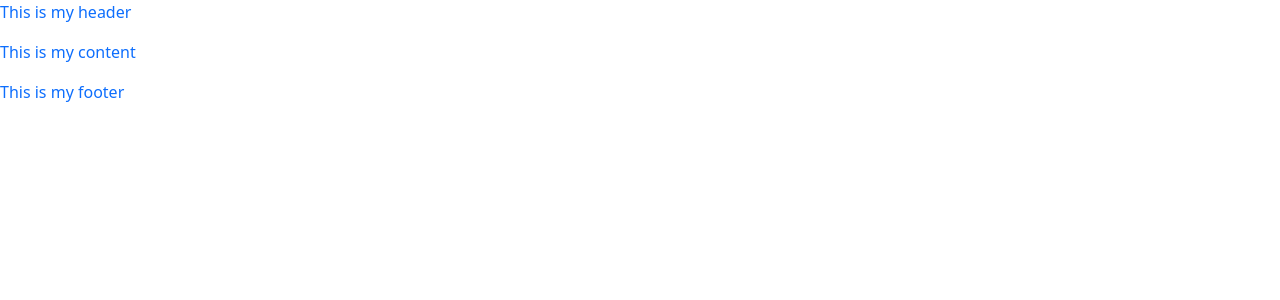
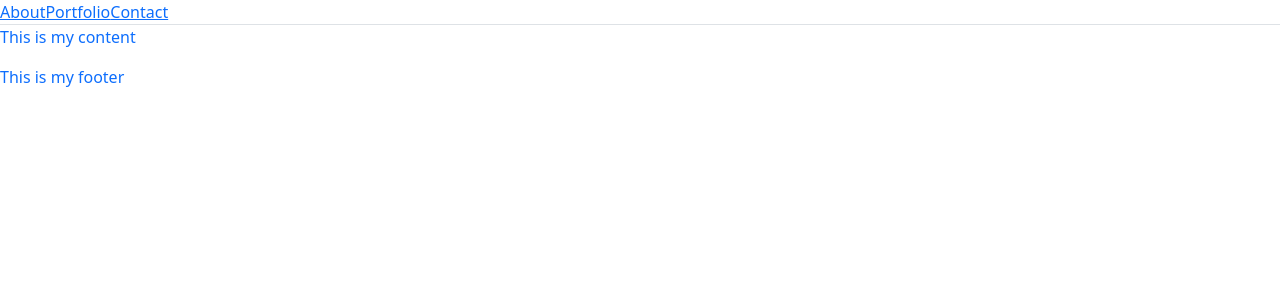
Before and after one commit to bckasper/React-Portfolio, a React (Create React App) app: page / in a window 1280 px wide. Shown: the top 300 px of the page. Built offline with nearby package versions, Linux system fonts and the light colour scheme.

Commit message:
added content and formatting to the nav header

```diff
--- a/src/components/header.js
+++ b/src/components/header.js
@@ -3,9 +3,35 @@ import React from 'react'
 
 const Header = () => {
     return(
-        <div>
-            <p className="text-primary">This is my header</p>
-        </div>
+        <ul className='nav nav-tabs'>
+            <li className="nav-item">
+        <a
+          href="#about"
+        //   onClick={() => changePageHandler('About')}
+        //   className={currentPage === 'About' ? 'nav-link active' : 'nav-link'}
+        >
+          About
+        </a>
+      </li>
+      <li className="nav-item">
+        <a
+          href="#portfolio"
+        //   onClick={() => handlePageChange('Portfolio')}
+        //   className={currentPage === 'Portfolio' ? 'nav-link active' : 'nav-link'}
+        >
+          Portfolio
+        </a>
+      </li>
+      <li className="nav-item">
+        <a
+          href="#contact"
+        //   onClick={() => handlePageChange('Contact')}
+        //   className={currentPage === 'Contact' ? 'nav-link active' : 'nav-link'}
+        >
+          Contact
+        </a>
+      </li>
+        </ul>
     )
 }
 
```
